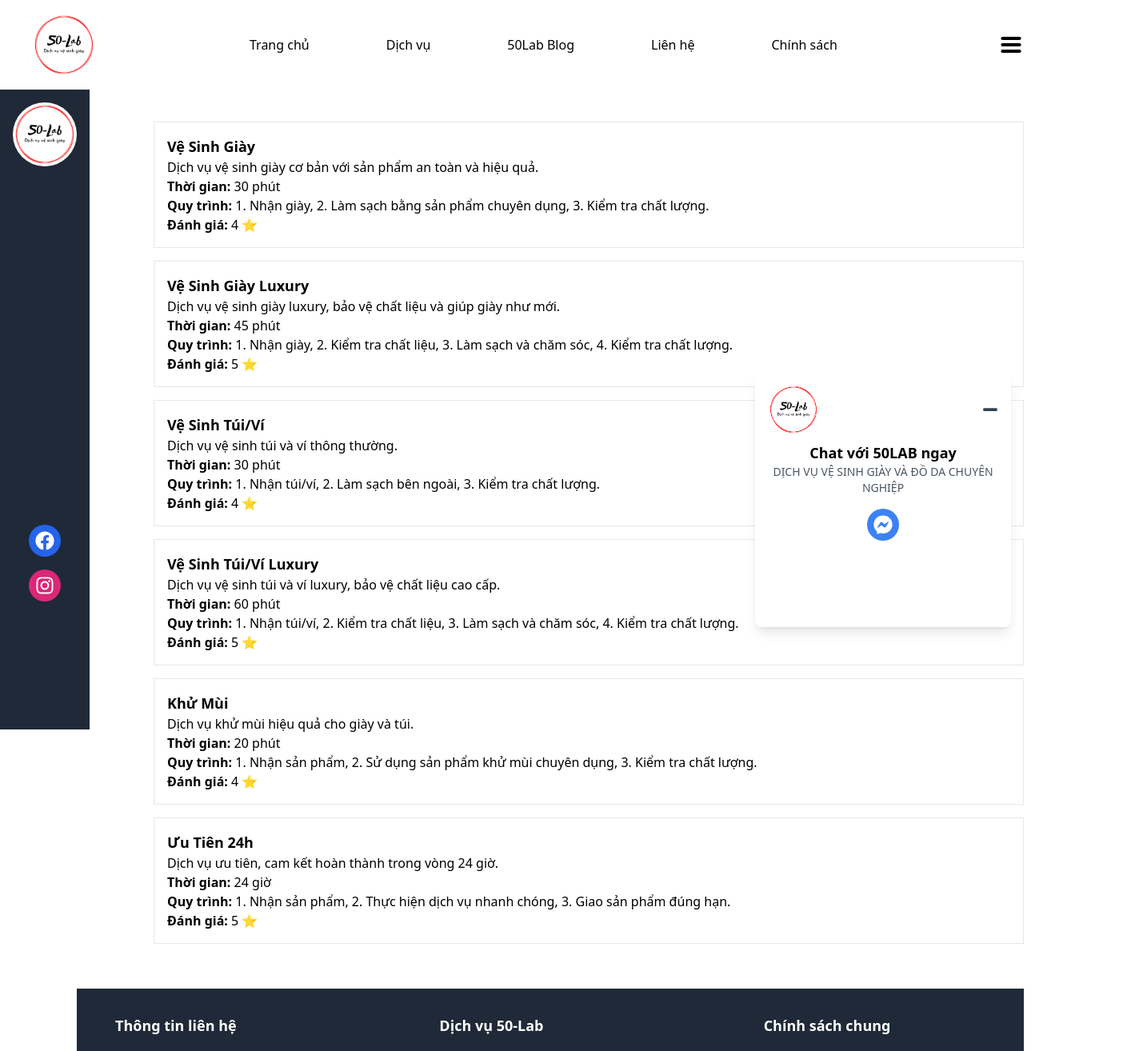
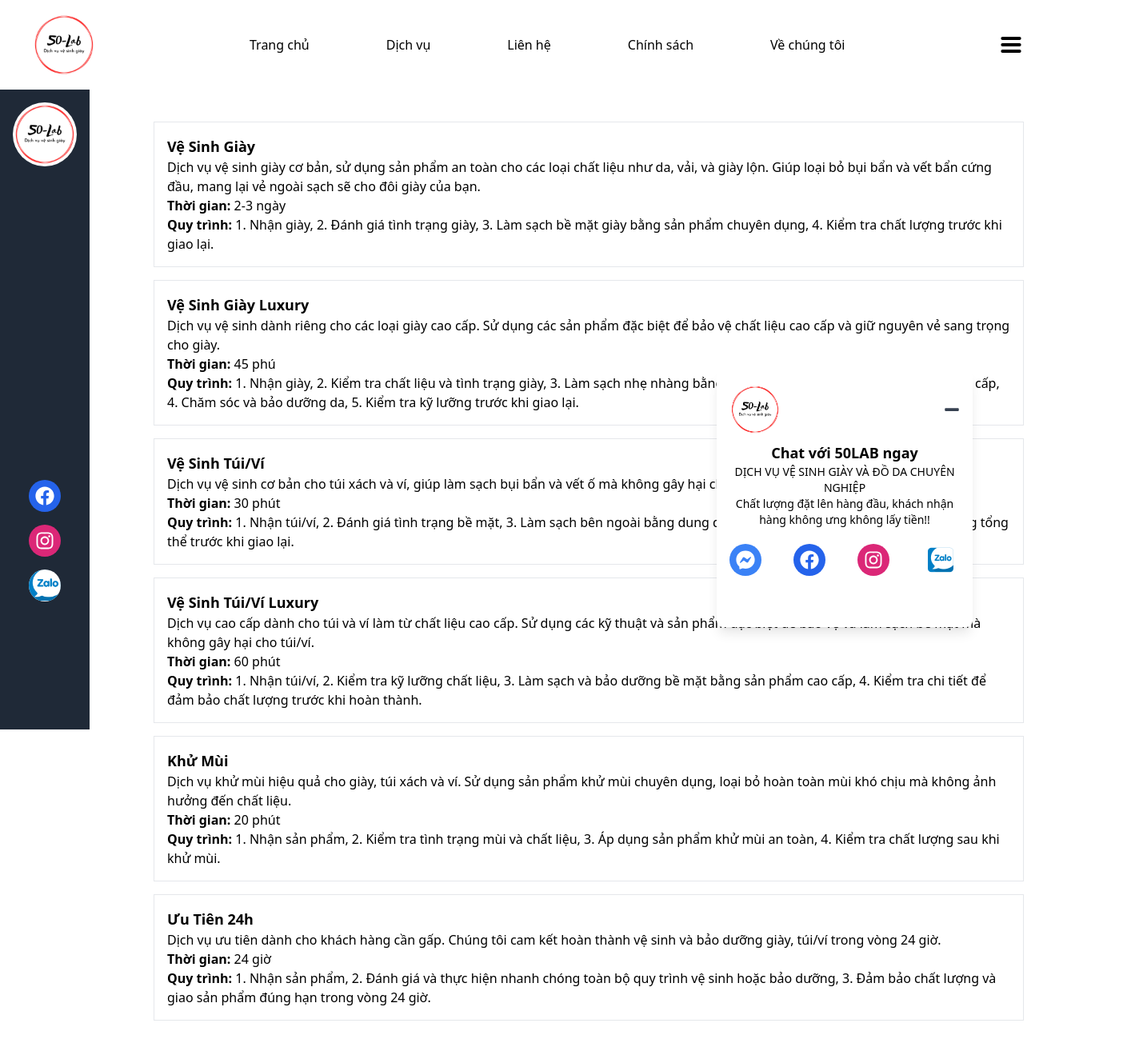
Before and after one commit to Marethy/50lab_cleaner, a React (Vite) app: page /services in a window 1280 px wide. Shown: the top 1314 px of the page at 80% size, 1424 px wide, since content can reach past the window. Built offline with nearby package versions, Linux system fonts and the light colour scheme.

Commit message:
fix some ui

```diff
--- a/src/App.jsx
+++ b/src/App.jsx
@@ -2,6 +2,7 @@ import React from 'react';
 import Navbar from './components/Navbar';
 import HowItWorks from './components/HowItWorks';
 import ServiceCard from './components/ServiceCard';
+import AboutUsPage from './pages/AboutUsPage';
 import ContactForm from './components/ContactForm';
 import Footer from './components/Footer';
 import SideBar from './components/SideBar';
@@ -22,6 +23,7 @@ function App() {
         <Route path="/policy" element={<PolicyPage />} /> {/* Route cho trang Policy */}
         <Route path="services" element={<Services />} /> {/* Route cho trang ServiceCard */}
         <Route path="/contact" element={<ContactForm />} /> {/* Route cho trang ContactForm */}
+        <Route path="/about-us" element={<AboutUsPage />} /> {/* Route cho trang HowItWorks */}
       </Routes>
       <ChatBox />
       <Footer />
--- a/src/components/ChatBox.jsx
+++ b/src/components/ChatBox.jsx
@@ -1,7 +1,10 @@
 import React, { useState } from "react";
 import { FaPlus, FaMinus, FaFacebookMessenger } from "react-icons/fa"; // Import icons
+import { FaInstagram } from "@react-icons/all-files/fa/FaInstagram";
+import { FaFacebook } from "@react-icons/all-files/fa/FaFacebook";
+import Icon50Lab from "../assets/images/50lab.jpg";
+import ZaloIcon from "../assets/images/zaloicon.png";
 
-import Icon50Lab from "../assets/images/50lab.jpg";
 const ChatBox = () => {
   const [isMinimized, setIsMinimized] = useState(false);
 
@@ -11,7 +14,7 @@ const ChatBox = () => {
 
   return (
     <div
-      className={`fixed bottom-4 right-4 bg-white shadow-lg rounded-lg p-4 transition-all duration-300 ${
+      className={`fixed bottom-4 right-6 mr-10 bg-white shadow-lg rounded-lg p-4 transition-all duration-300 ${
         isMinimized ? "w-50 h-50" : "w-80 h-80"
       }`}
     >
@@ -33,19 +36,23 @@ const ChatBox = () => {
       </div>
 
       {!isMinimized && (
-        <>
+        <div>
           <div className="mt-2 text-center">
             <h3 className="text-lg font-bold text-black">
               Chat với 50LAB ngay
             </h3>
-            <p className="text-sm text-gray-600">
+            <p className="text-sm text-black">
               DỊCH VỤ VỆ SINH GIÀY VÀ ĐỒ DA CHUYÊN NGHIỆP
+              <p className="text-sm text-black">
+              Chất lượng đặt lên hàng đầu, khách nhận hàng không ưng không lấy tiền!!
+              </p>
             </p>
           </div>
 
-          <div className="mt-4 text-center">
+          <div className="mt-4 text-center gap-x-10 flex items-center justify-center">
+          {/* Messenger Link with Icon */}
             <a
-              href="https://www.messenger.com/t/113966211614285"
+              href="https://www.messenger.com/t/0559964424"
               target="_blank"
               rel="noopener noreferrer"
             >
@@ -53,8 +60,39 @@ const ChatBox = () => {
                 <FaFacebookMessenger size={24} />
               </button>
             </a>
+
+            {/* Facebook Link with Icon */}
+            <a
+              href="https://www.facebook.com/profile.php?id=100090212237009"
+              target="_blank"
+              rel="noopener noreferrer"
+            >
+              <button className="social-button p-2 bg-blue-600 text-white rounded-full hover:bg-blue-700 transition">
+                <FaFacebook size={24} />
+              </button>
+            </a>
+
+            {/* Instagram Link with Icon */}
+            <a
+              href="https://www.instagram.com/50lab.official"
+              target="_blank"
+              rel="noopener noreferrer"
+            >
+              <button className="social-button p-2 bg-pink-600 text-white rounded-full hover:bg-pink-700 transition">
+                <FaInstagram size={24} />
+              </button>
+            </a>
+            <a
+              href="https://zalo.me/0822610252"
+              target="_blank"
+              rel="noopener noreferrer"
+            >
+              <button className="social-button p-2 bg-white-600 text-white rounded-full hover:bg-gray-200 transition">
+                <img src={ZaloIcon} alt="Zalo" />
+              </button>
+            </a>
           </div>
-        </>
+        </div>
       )}
     </div>
   );
--- a/src/components/Header.jsx
+++ b/src/components/Header.jsx
@@ -11,28 +11,9 @@ const HeaderMenu = () => {
 
   const menuItems = [
     { to: "/", label: "Trang chủ", isExternal: false },
-    { to: "/services/ve-sinh-giay", label: "Vệ sinh giày", isExternal: false },
-    { to: "/services/ve-sinh-giay-luxury", label: "Vệ sinh giày Luxury", isExternal: false },
-    { to: "/services/ve-sinh-tui-vi", label: "Vệ sinh túi/ ví", isExternal: false },
-    { to: "/services/ve-sinh-tui-vi-luxury", label: "Vệ sinh túi/ ví luxury", isExternal: false },
-    { to: "/services/san-pham-khu-mui", label: "Sản phẩm khử mùi", isExternal: false },
-    { to: "services/uu-tien-24h", label: "Ưu tiên 24h", isExternal: false },
-    {
-        to: "/about",
-      label: "Về chúng tôi !",
-      isExternal: false,
-    },
-    {
-        to:"/policy",
-        label: "Chính sách",
-        isExternal: false,
-    },
-    { to: "/social", label: "Sneaker Vitamin Social", isExternal: false },
-    {
-      href: "https://sneakervitamin.net/vitamin-blog/",
-      label: "Vitamin Blog",
-      isExternal: true,
-    },
+    { to: "/services/", label: "Dịch vụ", isExternal: false },
+    {to : "/policy", label: "Chính sách", isExternal: false},
+    {to: "/about",label: "Về chúng tôi", isExternal: false},
     { to: "/contact", label: "Liên hệ", isExternal: false },
   ];
 
@@ -66,14 +47,6 @@ const HeaderMenu = () => {
             Dịch vụ
           </Link>
 
-          <li className="self-center">
-            <a
-              href="https://sneakervitamin.net/vitamin-blog/"
-              className="text-base font-medium text-third hover:text-gray-900"
-            >
-              50Lab Blog
-            </a>
-          </li>
           <Link
             to="/contact"
             className="text-base font-medium text-third hover:text-gray-900"
@@ -85,6 +58,12 @@ const HeaderMenu = () => {
             className="text-base font-medium text-third hover:text-gray-900"
           >
             Chính sách
+          </Link>
+          <Link
+            to="/about-us"
+            className="text-base font-medium text-third hover:text-gray-900"
+          >
+            Về chúng tôi
           </Link>
         </ul>
       </nav>
--- a/src/components/ServiceDetail.jsx
+++ b/src/components/ServiceDetail.jsx
@@ -1,13 +1,12 @@
 import React from 'react';
 import services from './services';
-const ServiceDetail = ({ id, name, serviceInfo, time, procedure, rating }) => {
+const ServiceDetail = ({ id, name, serviceInfo, time, procedure }) => {
   return (
     <div className="border p-4 mb-4">
       <h2 className="text-lg font-bold">{name}</h2>
       <p>{serviceInfo}</p>
       <p><strong>Thời gian: </strong>{time}</p>
       <p><strong>Quy trình: </strong>{procedure}</p>
-      <p><strong>Đánh giá: </strong>{rating} ⭐</p>
     </div>
   );
 };
--- a/src/components/SideBar.jsx
+++ b/src/components/SideBar.jsx
@@ -2,7 +2,7 @@ import React, { useState } from "react";
 import { FaInstagram } from "@react-icons/all-files/fa/FaInstagram";
 import { FaFacebook } from "@react-icons/all-files/fa/FaFacebook";
 import Icon50Lab from "../assets/images/50lab.jpg"; // Chỉnh lại phần import hình ảnh
-
+import IconZalo from "../assets/images/zaloicon.png"; // Import hình ảnh Zalo
 const SideBar = () => {
   const [isModalOpen, setIsModalOpen] = useState(false); // State để kiểm soát modal
 
@@ -12,8 +12,8 @@ const SideBar = () => {
 
   return (
     <div>
-<div className="flex flex-col items-center justify-between p-4 bg-gray-800 h-full fixed left-0 hidden sm:flex">
-<div className="flex flex-col items-center space-y-4">
+      <div className="flex flex-col items-center justify-between p-4 bg-gray-800 h-full fixed left-0 hidden sm:flex">
+        <div className="flex flex-col items-center space-y-4">
           {/* Hiển thị hình ảnh Icon50Lab */}
           <img
             src={Icon50Lab}
@@ -44,6 +44,17 @@ const SideBar = () => {
               <FaInstagram size={24} />
             </button>
           </a>
+          <a
+            href="https://zalo.me/0559964424"
+            target="_blank"
+            rel="noopener noreferrer"
+          >
+            <img
+              src={IconZalo}
+              alt="Zalo Icon"
+              className="w-10 h-10 rounded-full bg-white cursor-pointer"
+            />
+            </a>
         </div>
       </div>
 
--- a/src/components/services.jsx
+++ b/src/components/services.jsx
@@ -1,53 +1,45 @@
-import React from 'react';
-
 const services = [
   {
     id: 1,
     name: 'Vệ Sinh Giày',
-      serviceInfo: 'Dịch vụ vệ sinh giày cơ bản với sản phẩm an toàn và hiệu quả.',
-      time: '30 phút',
-      procedure: '1. Nhận giày, 2. Làm sạch bằng sản phẩm chuyên dụng, 3. Kiểm tra chất lượng.',
-      rating: 4,
+    serviceInfo: 'Dịch vụ vệ sinh giày cơ bản, sử dụng sản phẩm an toàn cho các loại chất liệu như da, vải, và giày lộn. Giúp loại bỏ bụi bẩn và vết bẩn cứng đầu, mang lại vẻ ngoài sạch sẽ cho đôi giày của bạn.',
+    time: '2-3 ngày',
+    procedure: '1. Nhận giày, 2. Đánh giá tình trạng giày, 3. Làm sạch bề mặt giày bằng sản phẩm chuyên dụng, 4. Kiểm tra chất lượng trước khi giao lại.',
   },
   {
     id: 2,
     name: 'Vệ Sinh Giày Luxury',
-      serviceInfo: 'Dịch vụ vệ sinh giày luxury, bảo vệ chất liệu và giúp giày như mới.',
-      time: '45 phút',
-      procedure: '1. Nhận giày, 2. Kiểm tra chất liệu, 3. Làm sạch và chăm sóc, 4. Kiểm tra chất lượng.',
-      rating: 5,
+    serviceInfo: 'Dịch vụ vệ sinh dành riêng cho các loại giày cao cấp. Sử dụng các sản phẩm đặc biệt để bảo vệ chất liệu cao cấp và giữ nguyên vẻ sang trọng cho giày.',
+    time: '45 phú',
+    procedure: '1. Nhận giày, 2. Kiểm tra chất liệu và tình trạng giày, 3. Làm sạch nhẹ nhàng bằng sản phẩm chuyên dụng cho chất liệu cao cấp, 4. Chăm sóc và bảo dưỡng da, 5. Kiểm tra kỹ lưỡng trước khi giao lại.',
   },
   {
     id: 3,
     name: 'Vệ Sinh Túi/Ví',
-      serviceInfo: 'Dịch vụ vệ sinh túi và ví thông thường.',
+    serviceInfo: 'Dịch vụ vệ sinh cơ bản cho túi xách và ví, giúp làm sạch bụi bẩn và vết ố mà không gây hại cho bề mặt túi/ví.',
     time: '30 phút',
-      procedure: '1. Nhận túi/ví, 2. Làm sạch bên ngoài, 3. Kiểm tra chất lượng.',
-      rating: 4,
+    procedure: '1. Nhận túi/ví, 2. Đánh giá tình trạng bề mặt, 3. Làm sạch bên ngoài bằng dung dịch vệ sinh phù hợp, 4. Kiểm tra chất lượng tổng thể trước khi giao lại.',
   },
   {
     id: 4,
     name: 'Vệ Sinh Túi/Ví Luxury',
-      serviceInfo: 'Dịch vụ vệ sinh túi và ví luxury, bảo vệ chất liệu cao cấp.',
+    serviceInfo: 'Dịch vụ cao cấp dành cho túi và ví làm từ chất liệu cao cấp. Sử dụng các kỹ thuật và sản phẩm đặc biệt để bảo vệ và làm sạch bề mặt mà không gây hại cho túi/ví.',
     time: '60 phút',
-      procedure: '1. Nhận túi/ví, 2. Kiểm tra chất liệu, 3. Làm sạch và chăm sóc, 4. Kiểm tra chất lượng.',
-      rating: 5,
+    procedure: '1. Nhận túi/ví, 2. Kiểm tra kỹ lưỡng chất liệu, 3. Làm sạch và bảo dưỡng bề mặt bằng sản phẩm cao cấp, 4. Kiểm tra chi tiết để đảm bảo chất lượng trước khi hoàn thành.',
   },
   {
     id: 5,
     name: 'Khử Mùi',
-      serviceInfo: 'Dịch vụ khử mùi hiệu quả cho giày và túi.',
+    serviceInfo: 'Dịch vụ khử mùi hiệu quả cho giày, túi xách và ví. Sử dụng sản phẩm khử mùi chuyên dụng, loại bỏ hoàn toàn mùi khó chịu mà không ảnh hưởng đến chất liệu.',
     time: '20 phút',
-      procedure: '1. Nhận sản phẩm, 2. Sử dụng sản phẩm khử mùi chuyên dụng, 3. Kiểm tra chất lượng.',
-      rating: 4,
+    procedure: '1. Nhận sản phẩm, 2. Kiểm tra tình trạng mùi và chất liệu, 3. Áp dụng sản phẩm khử mùi an toàn, 4. Kiểm tra chất lượng sau khi khử mùi.',
   },
   {
     id: 6,
     name: 'Ưu Tiên 24h',
-      serviceInfo: 'Dịch vụ ưu tiên, cam kết hoàn thành trong vòng 24 giờ.',
+    serviceInfo: 'Dịch vụ ưu tiên dành cho khách hàng cần gấp. Chúng tôi cam kết hoàn thành vệ sinh và bảo dưỡng giày, túi/ví trong vòng 24 giờ.',
     time: '24 giờ',
-      procedure: '1. Nhận sản phẩm, 2. Thực hiện dịch vụ nhanh chóng, 3. Giao sản phẩm đúng hạn.',
-      rating: 5,
+    procedure: '1. Nhận sản phẩm, 2. Đánh giá và thực hiện nhanh chóng toàn bộ quy trình vệ sinh hoặc bảo dưỡng, 3. Đảm bảo chất lượng và giao sản phẩm đúng hạn trong vòng 24 giờ.',
   },
 ];
 
```
Also changed, not shown: src/components/Footer.jsx (+18 -10 lines), src/pages/AboutUsPage.jsx (added, +11 -0 lines), src/assets/images/zaloicon.png (added). Lines whose indentation alone changed are shown as unchanged.
